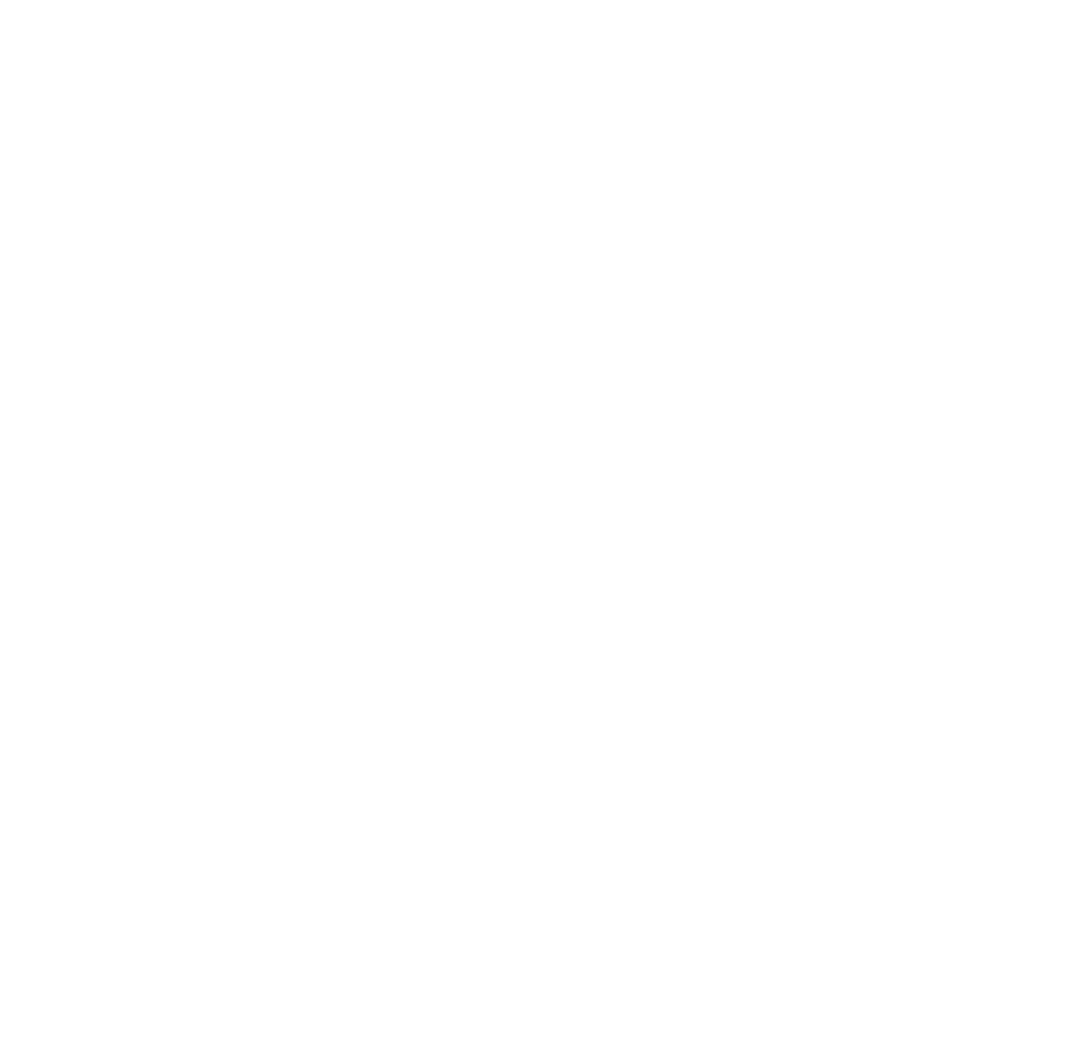
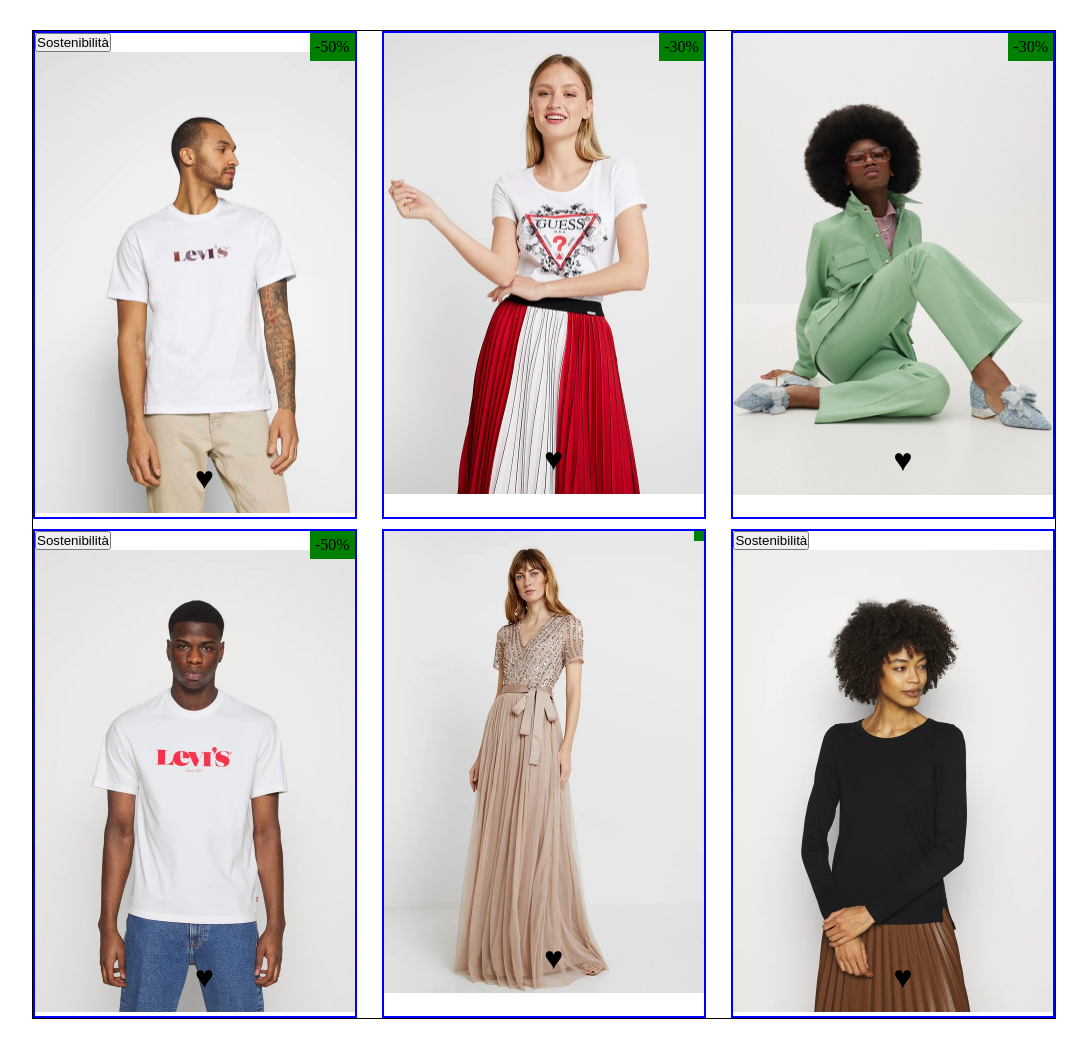
Before and after one commit to CesareMazzilli/html-css-boolando, a plain HTML site: page index.html in a window 1280 px wide. Shown: the whole page, without its empty margins (96-1183 px from the left). Before the commit the page ends 800 px from the top, so only its background shows below. Drawn offline with Linux system fonts and the light colour scheme.

Commit message:
feat: insert the images in the containers

```diff
--- a/css/style.css
+++ b/css/style.css
@@ -9,3 +9,48 @@
 img {
     max-width: 100%;
 }
+/* COMMON */
+/* Layout */
+.container {
+    width: 80%;
+    max-width: 1100px;
+    margin: 0 auto;
+    /* debug */
+    border: 1px solid black;
+    min-height: 300px;
+  }
+  .section {
+    padding: 30px 0;
+  }
+  .row {
+    display: flex;
+    flex-wrap: wrap;
+    justify-content: space-between;
+    row-gap: 10px;
+  }
+  .col {
+    width: calc(95% / 3);
+    /* debug */
+    border: 2px solid blue;
+    min-height: 200px;
+  }
+  .card {
+    position: relative;
+  }
+  .discount {
+    position: absolute;
+    top: 0;
+    right: 0;
+    background-color: green;
+    padding: 5px;
+  }
+  .like {
+    position: absolute;
+    bottom: 20px;
+    left: 50%;
+    font-size: 2rem;
+    cursor: pointer;
+  }
+  .card:hover .like {
+    color: red;
+  }
--- a/index.html
+++ b/index.html
@@ -8,6 +8,117 @@
 
 </head>
 <body>
+    <main>
+      <section class="section">
+        <div class="container">
+          <div class="row">
+            <div class="col">
 
+
+              <!-- card item -->
+
+
+              <div class="card">
+                <span class="discount">-50%</span>
+                <button class="button">Sostenibilità</button>
+                <img src="img/1.webp">
+                <span class="like">&hearts;</span>
+              </div>
+
+
+              <!-- /card item -->
+
+
+            </div>
+            <div class="col">
+
+
+              <!-- card item -->
+
+
+              <div class="card">
+                <span class="discount">-30%</span>
+                <img src="img/2.webp">
+                <span class="like">&hearts;</span>
+              </div>
+
+
+              <!-- /card item -->
+
+
+            </div>
+            <div class="col">
+
+
+              <!-- card item -->
+
+
+              <div class="card">
+                <span class="discount">-30%</span>
+                <img src="img/3.webp">
+                <span class="like">&hearts;</span>
+              </div>
+
+
+              <!-- /card item -->
+
+
+            </div>
+            <div class="col">
+
+
+              <!-- card item -->
+
+
+              <div class="card">
+                <span class="discount">-50%</span>
+                <button class="button">Sostenibilità</button>
+                <img src="img/4.webp">
+                <span class="like">&hearts;</span>
+              </div>
+
+
+              <!-- /card item -->
+
+
+            </div>
+            <div class="col">
+
+
+              <!-- card item -->
+
+
+              <div class="card">
+                <span class="discount"></span>
+                <img src="img/5.webp">
+                <span class="like">&hearts;</span>
+              </div>
+
+
+              <!-- /card item -->
+
+
+            </div>
+            <div class="col">
+
+
+              <!-- card item -->
+
+
+              <div class="card">
+                <button class="button">Sostenibilità</button>
+                <img src="img/6.webp">
+                <span class="like">&hearts;</span>
+              </div>
+
+
+              <!-- /card item -->
+
+
+            </div>
+          </div>
+        </div>
+      </section>
+    </main>
 </body>
 </html>
```
